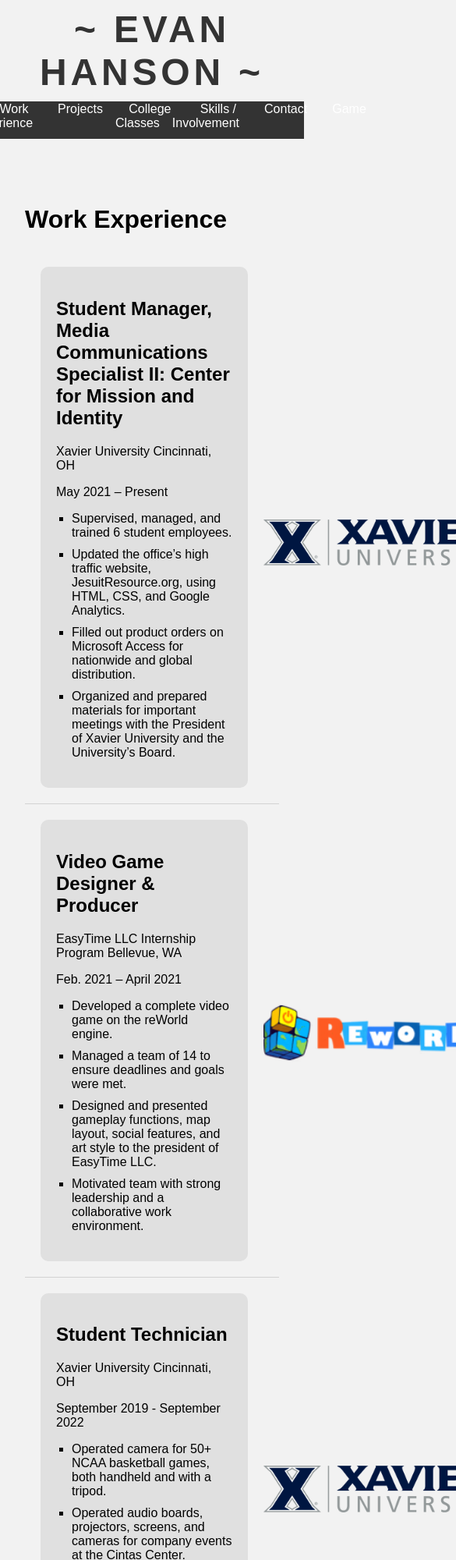
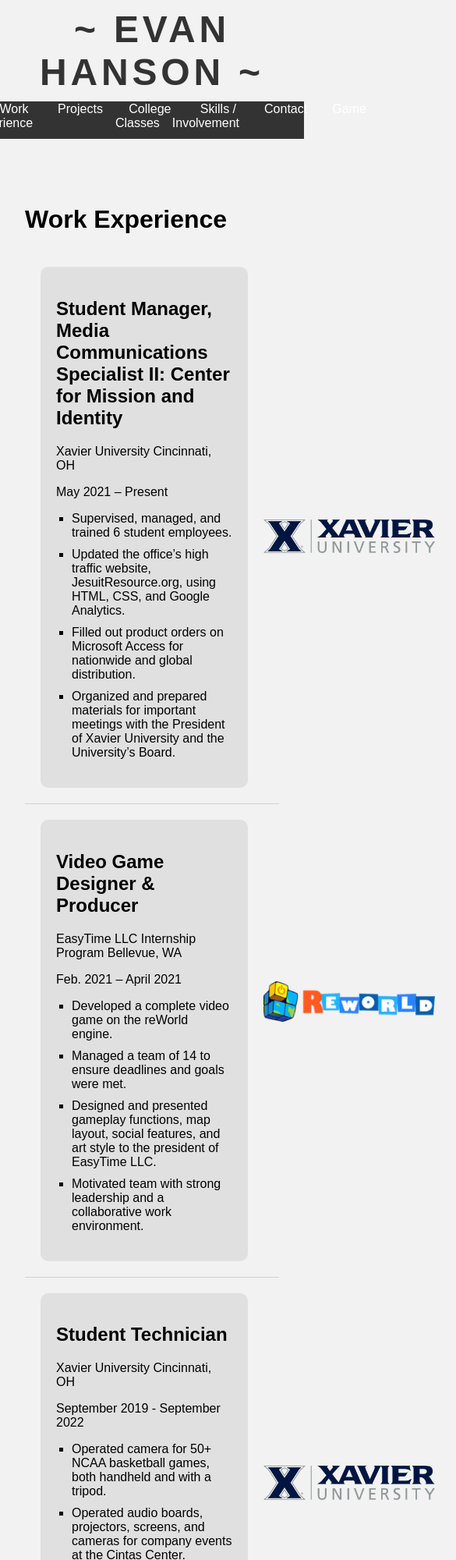
Before and after one commit to EvanHanson234/Personal_Porfolio, a plain HTML site: page HTML/work_experience.html in a window 390 px wide. Shown: the top 2000 px of the page at 78% size, 585 px wide, since content can reach past the window. Drawn offline with Linux system fonts and the light colour scheme; files whose address does not match are found by name.

Commit message:
minor updates after went live - mobile checks

```diff
--- a/HTML/work_experience.html
+++ b/HTML/work_experience.html
@@ -3,7 +3,7 @@
   <head>
     <link rel="icon" href="../images/EH.png">
     <meta charset="UTF-8">
-    <title>Work Experience</title>
+    <title>Evan Hanson</title>
     <link rel="stylesheet" type="text/css" href="../Stylesheet.css">
   </head>
   <body>
@@ -38,7 +38,7 @@
     </div>
     <div class="experience-image">
       <img src="../images/Xavier_Logo.png" alt="Xavier University Logo"
-      style="width:300px; height:auto;">
+      style="width:220px; height:auto;">
     </div>
     </div>
     <div class="animated-line">
@@ -59,7 +59,7 @@
     </div>
     <div class="experience-image">
       <img src="../images/ReWorld_Logo.avif" alt="REWorld Logo"
-      style="width:300px; height:auto; margin-top:-150px;">
+      style="width:220px; height:auto; margin-top:-150px;">
     </div>
     </div>
 
@@ -79,7 +79,7 @@
     </div>
     <div class="experience-image">
       <img src="../images/Xavier_Logo.png" alt="Xavier University Logo"
-      style="width:300px; height:auto;">
+      style="width:220px; height:auto;">
     </div>
     </div>
 
```
Also changed, not shown: HTML/college_classes.html (+1 -1 lines), HTML/game.html (+1 -1 lines), HTML/index.html (+1 -1 lines), HTML/projects.html (+3 -3 lines), HTML/skills_involvement.html (+1 -1 lines).
